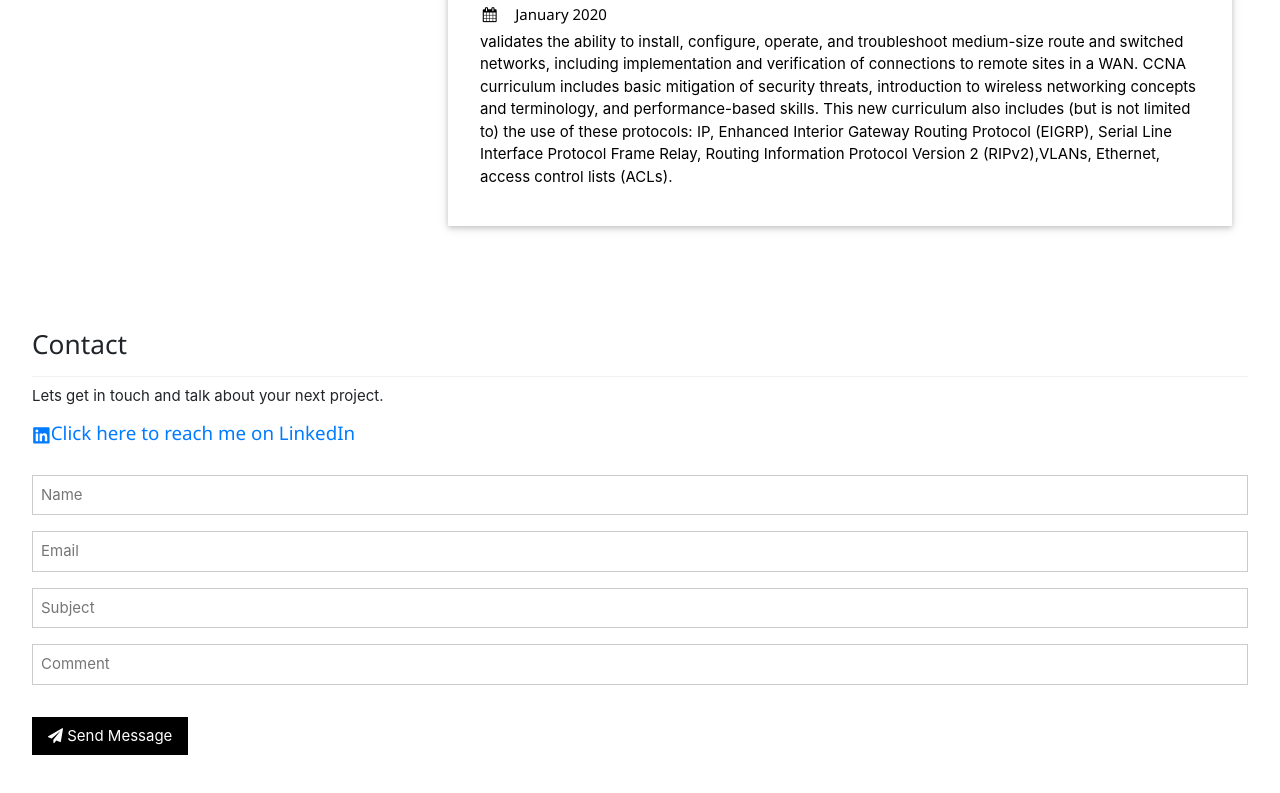
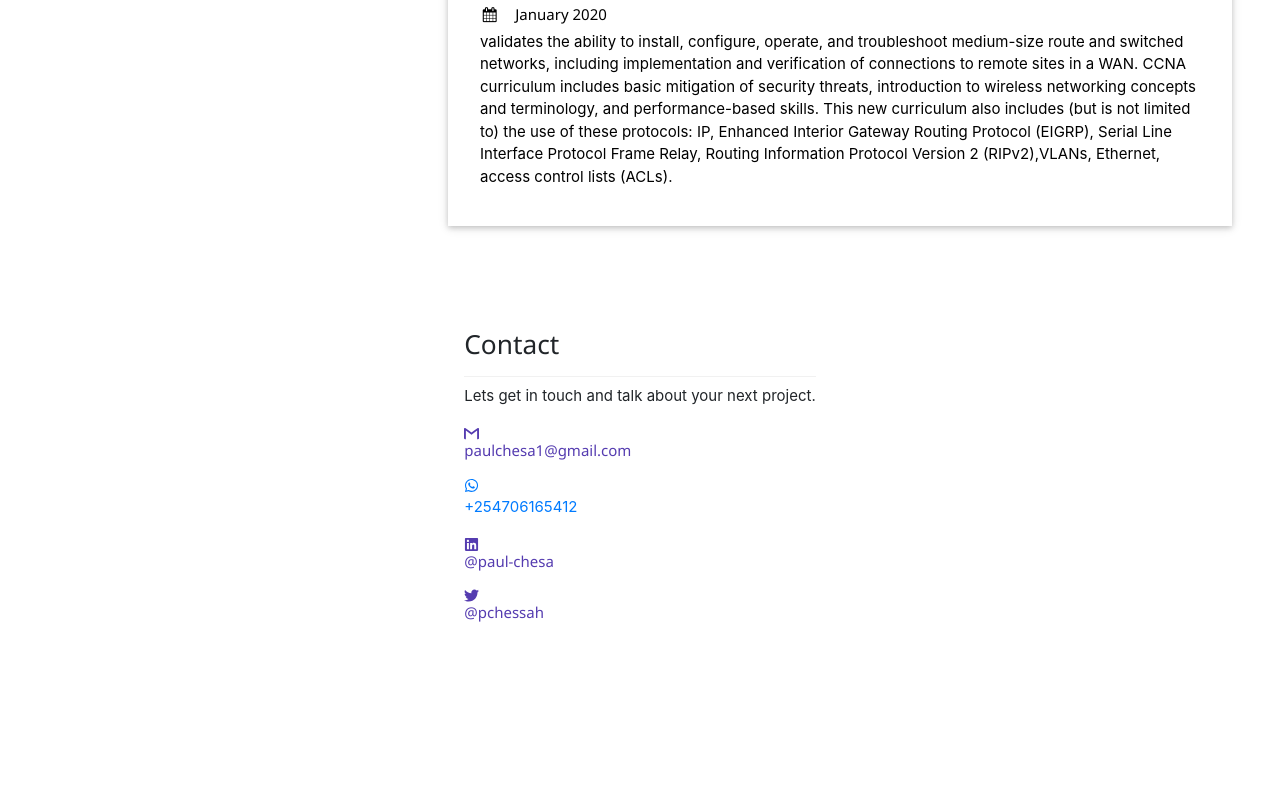
Before and after one commit to pchessah/personal-website, a React (Create React App) app: page / in a window 1280 px wide. Shown: the part 3381-4174 px from the top of the page. After the commit the page ends 4080 px from the top, so only its background shows below. Built offline with nearby package versions, Linux system fonts and the light colour scheme.

Commit message:
contact section remade

```diff
--- a/package.json
+++ b/package.json
@@ -14,7 +14,7 @@
     "react": "^16.12.0",
     "react-bootstrap": "^1.0.0-beta.17",
     "react-dom": "^16.12.0",
-    "react-icons": "^3.9.0",
+    "react-icons": "^3.11.0",
     "react-router-dom": "^5.1.2",
     "react-scripts": "3.4.0",
     "reactstrap": "^8.4.1",
--- a/src/ContactForm.jsx
+++ b/src/ContactForm.jsx
@@ -1,34 +1,63 @@
-import React from 'react'
-import { FaLinkedin } from 'react-icons/fa'
+import React, { useState } from 'react'
+import { FaLinkedin, FaTwitter, FaWhatsapp } from 'react-icons/fa'
+import { SiGmail } from 'react-icons/si'
 
-function ContactForm() {
+function ContactForm(props) {
+//   const [name, setName] = useState('')
+//   const [subject, setSubject] = useState('')
+//   const [message, setMessage] = useState('')
+//   const [url, setUrl] = useState('')
+  const mobileNumber = 254706165412
+  const url = 'https://api.whatsapp.com/send?phone='+mobileNumber+'&text=%20'
+
+//   const handleSubmit = () => {
+//     setUrl(
+//       'https://api.whatsapp.com/send?phone=' +
+//         mobileNumber +
+//         '&text=%20' +
+//         message,
+//     )
+//     alert(`${url}`)
+//   }
+
   return (
-        <div>
+    <div className="contacts">
       <h3 className="w3-border-bottom w3-border-light-grey w3-padding-16">
         Contact
       </h3>
       <p>Lets get in touch and talk about your next project.</p>
+      <a href="https://mail.google.com/mail/u/0/?ogbl#inbox">
+        <h6>
+          <SiGmail />
+          <p>paulchesa1@gmail.com</p>
+        </h6>
+      </a>
+      <a href={url}>
+          <FaWhatsapp/>
+          <p>+254706165412</p>
+      </a>
       <a href="https://www.linkedin.com/in/paul-chesa/">
-            <h5>
+        <h6>
           <FaLinkedin />
-              Click here to reach me on LinkedIn
-            </h5>
+          <p> @paul-chesa</p>
+        </h6>
+      </a>
+      <a href="https://twitter.com/pchessah">
+        <h6>
+          <FaTwitter />
+          <p> @pchessah</p>
+        </h6>
       </a>
       <br />
-          <form target="_blank">
+      {/* <form onSubmit={handleSubmit}>
         <input
           className="w3-input w3-border"
           type="text"
           placeholder="Name"
           required
           name="Name"
-            />
-            <input
-              className="w3-input w3-section w3-border"
-              type="text"
-              placeholder="Email"
-              required
-              name="Email"
+          value={name}
+          onChange={(e) => setName(e.target.value)}
         />
         <input
           className="w3-input w3-section w3-border"
@@ -36,24 +65,30 @@ function ContactForm() {
           placeholder="Subject"
           required
           name="Subject"
+          value={subject}
+          onChange={(e) => setSubject(e.target.value)}
         />
         <input
           className="w3-input w3-section w3-border"
           type="text"
-              placeholder="Comment"
+          placeholder="Message"
           required
-              name="Comment"
-              value=""
+          name="Message"
+          value={message}
+          onChange={(e) => setMessage(e.target.value)}
         />
+
+        <a href={url}>
           <button
             className="w3-button w3-black w3-section"
             type="submit"
+            onClick={handleSubmit}
           >
             <i className="fa fa-paper-plane"></i> Send Message
           </button>
-          </form>
+        </a>
+      </form> */}
     </div>
-
   )
 }
 
--- a/src/index.css
+++ b/src/index.css
@@ -173,3 +173,15 @@ nav-item a:hover {
   flex-direction: row !important;
   flex-wrap: wrap !important;
 }
+
+.contacts h6{
+  color: rgb(85, 60, 176);
+}
+
+#contact{
+  width: auto;
+  margin: auto;
+  display: flex;
+  flex-direction: column;
+  align-items: center;
+}
```
Also changed, not shown: 1 other file (tests, documents, lock files or other folders). Lines whose indentation alone changed are shown as unchanged.
